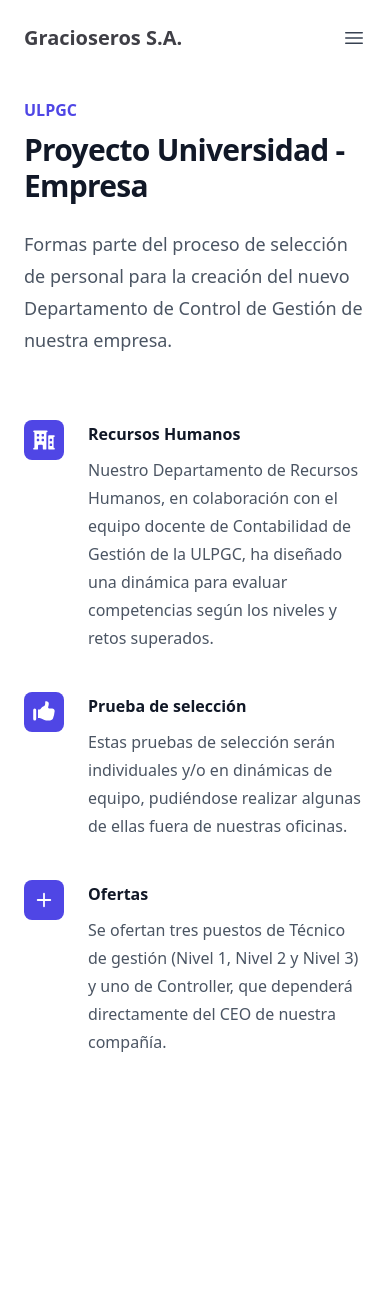
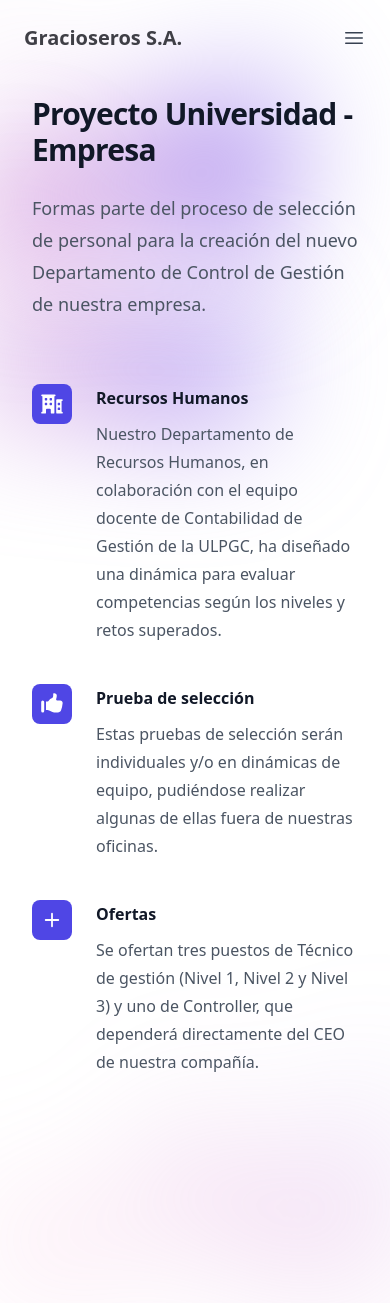
Before and after one commit to RoberVF/Proyecto-Contabilidad, a React (Vite) app: page /proyect in a window 390 px wide. Before the commit the page ends 1152 px from the top, so only its background shows below. Built offline with nearby package versions, Linux system fonts and the light colour scheme.

Commit message:
Cambio en gradient trasero general y comienzo de Range.jsx

```diff
--- a/src/pages/HomePage.jsx
+++ b/src/pages/HomePage.jsx
@@ -10,7 +10,7 @@
         aria-hidden="true"
       >
         <div
-          className="relative left-[calc(50%-11rem)] aspect-[1155/678] w-[36.125rem] -translate-x-1/2 rotate-[30deg] bg-gradient-to-tr from-[#ff80b5] to-[#9089fc] opacity-30 sm:left-[calc(50%-30rem)] sm:w-[72.1875rem]"
+          className="relative left-[calc(50%-11rem)] aspect-[1155/678] w-[36.125rem] -translate-x-1/2 rotate-[30deg] bg-gradient-to-tr from-[#ff80b5] to-[#9089fc] opacity-100 lg:opacity-30 sm:left-[calc(50%-30rem)] sm:w-[72.1875rem]"
           style={{
             clipPath:
               'polygon(74.1% 44.1%, 100% 61.6%, 97.5% 26.9%, 85.5% 0.1%, 80.7% 2%, 72.5% 32.5%, 60.2% 62.4%, 52.4% 68.1%, 47.5% 58.3%, 45.2% 34.5%, 27.5% 76.7%, 0.1% 64.9%, 17.9% 100%, 27.6% 76.8%, 76.1% 97.7%, 74.1% 44.1%)',
--- a/src/pages/Proyect.jsx
+++ b/src/pages/Proyect.jsx
@@ -1,4 +1,4 @@
-import React from 'react'
+import {React, useState} from 'react'
 import { BuildingOffice2Icon, HandThumbUpIcon, PlusIcon } from '@heroicons/react/20/solid'
 import { Link } from 'react-router-dom'
 
@@ -23,10 +23,39 @@
 
 function Proyect() {
   return (
-    <div className="bg-white py-24 sm:py-32">
-      <div className="mx-auto max-w-7xl px-6 lg:px-8">
+    <div className="bg-white py-24 sm:py-24 relative isolate px-6 pt-14 lg:px-8">
+
+      {/* Gradient superior */}
+      <div
+        className="absolute inset-x-0 top-20 -z-10 transform-gpu overflow-hidden blur-3xl sm:-top-80"
+        aria-hidden="true"
+      >
+        <div
+          className="relative left-[calc(50%-11rem)] aspect-[1155/678] w-[36.125rem] -translate-x-1/2 rotate-[60deg] bg-gradient-to-tr from-[#ff80b5] to-[#9089fc] opacity-100 lg:opacity-30 sm:left-[calc(50%-30rem)] sm:w-[72.1875rem]"
+          style={{
+            clipPath:
+              'polygon(74.1% 44.1%, 100% 61.6%, 97.5% 26.9%, 85.5% 0.1%, 80.7% 2%, 72.5% 32.5%, 60.2% 62.4%, 52.4% 68.1%, 47.5% 58.3%, 45.2% 34.5%, 27.5% 76.7%, 0.1% 64.9%, 17.9% 100%, 27.6% 76.8%, 76.1% 97.7%, 74.1% 44.1%)',
+          }}
+        />
+      </div>
+
+        <div
+        className="absolute inset-x-0 -top-20 -z-10 transform-gpu overflow-hidden blur-3xl sm:-top-80 lg:hidden md:hidden"
+        aria-hidden="true"
+      >
+        <div
+          className="relative left-[calc(50%-11rem)] aspect-[1155/678] w-[36.125rem] -translate-x-1/2 rotate-[40deg] bg-gradient-to-tr from-[#ff80b5] to-[#9089fc] opacity-100 lg:opacity-30 sm:left-[calc(50%-30rem)] sm:w-[72.1875rem]"
+          style={{
+            clipPath:
+              'polygon(74.1% 44.1%, 100% 61.6%, 97.5% 26.9%, 85.5% 0.1%, 80.7% 2%, 72.5% 32.5%, 60.2% 62.4%, 52.4% 68.1%, 47.5% 58.3%, 45.2% 34.5%, 27.5% 76.7%, 0.1% 64.9%, 17.9% 100%, 27.6% 76.8%, 76.1% 97.7%, 74.1% 44.1%)',
+          }}
+        />
+      </div>
+
+      {/* Page */}
+      <div className="mx-auto max-w-7xl px-2 mt-10 lg:px-8">
         <div className="mx-auto max-w-2xl lg:text-center">
-          <h2 className="text-base font-semibold leading-7 text-indigo-600">
+          <h2 className="hidden lg:block text-base font-semibold leading-7 text-indigo-600">
             <Link to="https://ulpgc.es" target="_blank">ULPGC</Link>
           </h2>
           <p className="mt-2 text-3xl font-bold tracking-tight text-gray-900 sm:text-4xl">
@@ -52,6 +81,20 @@
           </dl>
         </div>
       </div>
+
+      {/* Gradient inferior */}
+      <div
+        className="absolute inset-x-0 top-[calc(100%-13rem)] -z-50 transform-gpu overflow-hidden blur-3xl sm:top-[calc(100%-30rem)]"
+        aria-hidden="true"
+      >
+        <div
+          className="relative left-[calc(50%+3rem)] aspect-[1155/678] w-[36.125rem] -translate-x-1/2 bg-gradient-to-tr from-[#ff80b5] to-[#9089fc] opacity-30 sm:left-[calc(50%+36rem)] sm:w-[72.1875rem]"
+          style={{
+            clipPath:
+              'polygon(74.1% 44.1%, 100% 61.6%, 97.5% 26.9%, 85.5% 0.1%, 80.7% 2%, 72.5% 32.5%, 60.2% 62.4%, 52.4% 68.1%, 47.5% 58.3%, 45.2% 34.5%, 27.5% 76.7%, 0.1% 64.9%, 17.9% 100%, 27.6% 76.8%, 76.1% 97.7%, 74.1% 44.1%)',
+          }}
+        />
+      </div>
     </div>
   )
 }
--- a/src/pages/Range.jsx
+++ b/src/pages/Range.jsx
@@ -2,7 +2,71 @@
 
 function Range() {
   return (
-    <div>Range</div>
+    <div>
+      <div className="relative isolate px-6 pt-14 lg:px-8">
+      <div
+        className="absolute inset-x-0 -top-40 -z-10 transform-gpu overflow-hidden blur-3xl sm:-top-80"
+        aria-hidden="true"
+      >
+        <div
+          className="relative left-[calc(50%-11rem)] aspect-[1155/678] w-[36.125rem] -translate-x-1/2 rotate-[30deg] bg-gradient-to-tr from-[#ff80b5] to-[#9089fc] opacity-100 lg:opacity-30 sm:left-[calc(50%-30rem)] sm:w-[72.1875rem]"
+          style={{
+            clipPath:
+              'polygon(74.1% 44.1%, 100% 61.6%, 97.5% 26.9%, 85.5% 0.1%, 80.7% 2%, 72.5% 32.5%, 60.2% 62.4%, 52.4% 68.1%, 47.5% 58.3%, 45.2% 34.5%, 27.5% 76.7%, 0.1% 64.9%, 17.9% 100%, 27.6% 76.8%, 76.1% 97.7%, 74.1% 44.1%)',
+          }}
+        />
+      </div>
+      <div className="mx-auto max-w-2xl py-32 sm:py-48 lg:py-56">
+        <div className="hidden sm:mb-8 sm:flex sm:justify-center">
+          <div className="relative rounded-full px-3 py-1 text-sm leading-6 text-gray-600 ring-1 ring-gray-900/10 hover:ring-gray-900/20">
+            Página web de la asignatura Contabilidad de Gestion.{' '}
+
+            <Link
+              to="https://www.ulpgc.es/"
+              className="font-semibold text-indigo-600"
+              target="_blank">
+            <span className="absolute inset-0" aria-hidden="true" />
+              ULPGC <span aria-hidden="true">&rarr;</span>
+            </Link>
+          </div>
+        </div>
+        <div className="text-center">
+          <h1 className="text-4xl font-bold tracking-tight text-gray-900 sm:text-6xl">
+            Gracioseros S.A.
+          </h1>
+          <p className="mt-6 text-lg leading-8 text-gray-600">
+          Somos una empresa canaria situada en el Polígono de Arinaga. Nuestra actividad es la fabricación y venta de dos tipos de productos: paquetes de folios de papel DIN A-4 (D4) y paquetes de folios reciclados de 80 gsm. (PR80).
+          </p>
+          <div className="mt-10 flex items-center justify-center gap-x-6">
+
+            <Link
+              to="/proyect"
+              className="rounded-md bg-indigo-600 px-3.5 py-2.5 text-sm font-semibold text-white shadow-sm hover:bg-indigo-500 focus-visible:outline focus-visible:outline-2 focus-visible:outline-offset-2 focus-visible:outline-indigo-600">
+                Proyecto
+            </Link>
+
+            <Link
+              to="/about"
+              className='text-sm font-semibold leading-6 text-gray-900'>
+                Sobre nosotros
+              </Link>
+          </div>
+        </div>
+      </div>
+      <div
+        className="absolute inset-x-0 top-[calc(100%-13rem)] -z-50 transform-gpu overflow-hidden blur-3xl sm:top-[calc(100%-30rem)]"
+        aria-hidden="true"
+      >
+        <div
+          className="relative left-[calc(50%+3rem)] aspect-[1155/678] w-[36.125rem] -translate-x-1/2 bg-gradient-to-tr from-[#ff80b5] to-[#9089fc] opacity-30 sm:left-[calc(50%+36rem)] sm:w-[72.1875rem]"
+          style={{
+            clipPath:
+              'polygon(74.1% 44.1%, 100% 61.6%, 97.5% 26.9%, 85.5% 0.1%, 80.7% 2%, 72.5% 32.5%, 60.2% 62.4%, 52.4% 68.1%, 47.5% 58.3%, 45.2% 34.5%, 27.5% 76.7%, 0.1% 64.9%, 17.9% 100%, 27.6% 76.8%, 76.1% 97.7%, 74.1% 44.1%)',
+          }}
+        />
+      </div>
+    </div>
+    </div>
   )
 }
 
```
